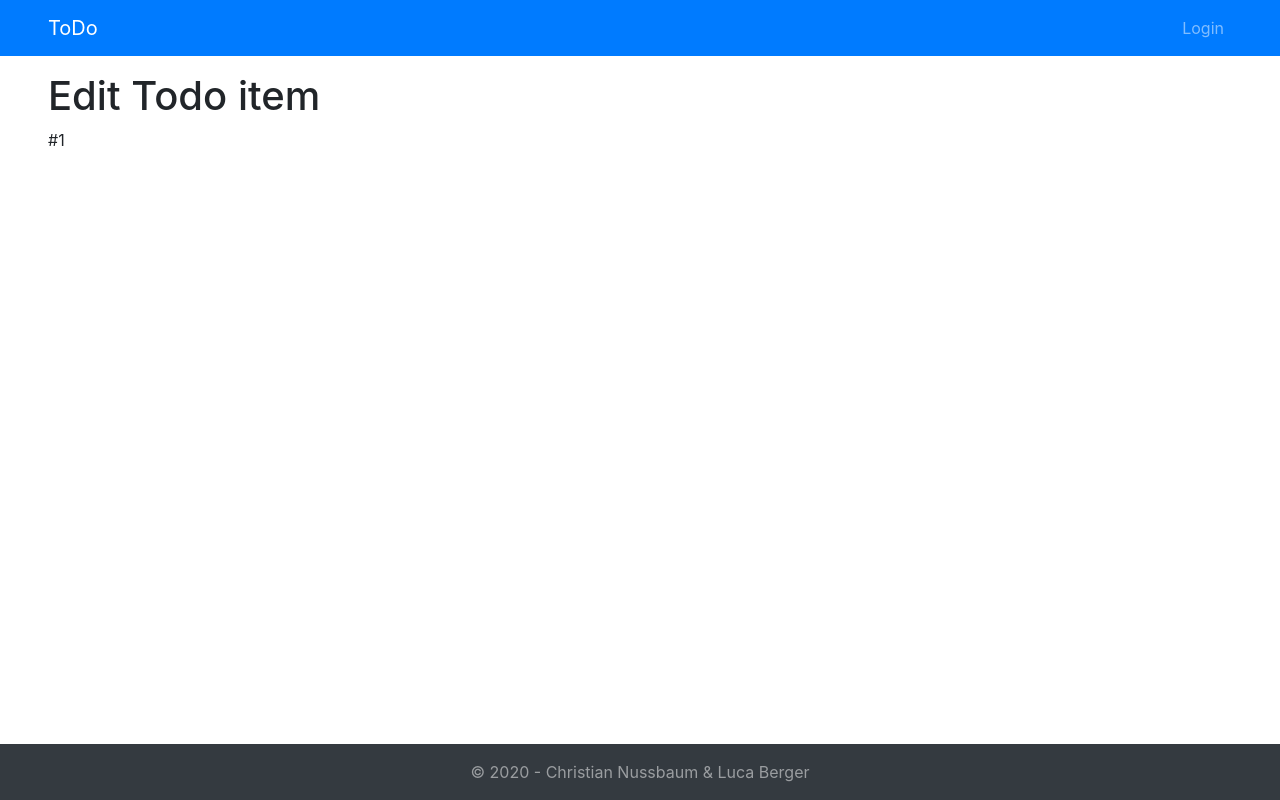
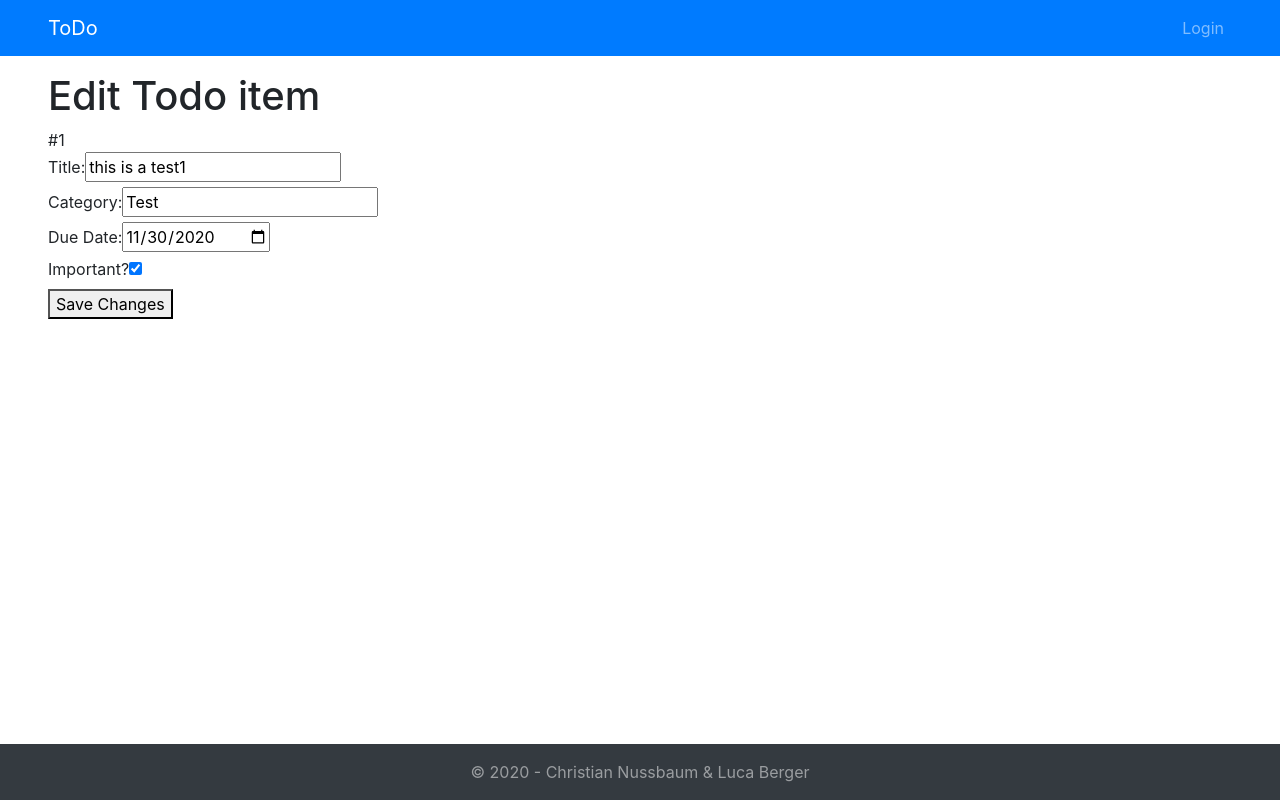
Before and after one commit to Christian-Nussbaum/bti7540q-todo-app, an Angular app: page /edit-todo/1 in a window 1280 px wide. Built offline with nearby package versions, Linux system fonts and the light colour scheme.

Commit message:
Added functionality to edit-todo

```diff
--- a/src/app/edit-todo/edit-todo.component.html
+++ b/src/app/edit-todo/edit-todo.component.html
@@ -3,3 +3,37 @@
 <div *ngIf="todoItem">
   #{{todoItem.id}}
 </div>
+
+<form [formGroup]="editTodoForm" (ngSubmit)="onSubmit(editTodoForm.value)">
+
+    <div>
+      <label for="title">
+        Title:
+      </label>
+      <input id="title" type="text" formControlName="title">
+    </div>
+
+    <div>
+      <label for="category">
+        Category:
+      </label>
+      <input id="category" type="text" formControlName="category">
+    </div>
+
+    <div>
+      <label for="dueDate">
+        Due Date:
+      </label>
+      <input id="dueDate" type="date" formControlName="dueDate">
+    </div>
+
+    <div>
+      <label for="important">
+        Important?
+      </label>
+      <input id="important" type="checkbox" formControlName="important">
+    </div>
+
+    <button class="button" type="submit">Save Changes</button>
+
+  </form>
--- a/src/app/edit-todo/edit-todo.component.ts
+++ b/src/app/edit-todo/edit-todo.component.ts
@@ -1,7 +1,8 @@
 import { Component, OnInit } from '@angular/core';
-import {ActivatedRoute} from '@angular/router';
+import {ActivatedRoute, Router} from '@angular/router';
 import {TodoItemRepositoryService} from '../services/todo-item-repository.service';
 import {Todo} from '../model/todo';
+import { FormBuilder, FormGroup } from '@angular/forms';
 
 @Component({
   selector: 'app-edit-todo',
@@ -11,9 +12,12 @@ import {Todo} from '../model/todo';
 export class EditTodoComponent implements OnInit {
 
   todoItem: Todo;
+  editTodoForm: FormGroup;
 
   constructor(
+    private formBuilder: FormBuilder,
     private readonly route: ActivatedRoute,
+    private readonly router: Router,
     private readonly todoItemRepository: TodoItemRepositoryService
   ) {
 
@@ -24,6 +28,22 @@ export class EditTodoComponent implements OnInit {
       const id = params.id;
       this.todoItem = this.todoItemRepository.getTodoById(id);
     });
+
+    this.editTodoForm = this.formBuilder.group({
+      title: this.todoItem.title,
+      category: this.todoItem.category,
+      dueDate: this.todoItem.dueDate,
+      important: this.todoItem.important
+      });
+  }
+
+  onSubmit(data: any) {
+    this.editTodoForm.reset();
+    console.log(data);
+
+    const todo = new Todo(this.todoItem.id, data.title, data.category, data.dueDate, data.important);
+    this.todoItemRepository.updateTodo(this.todoItem.id, todo);
+    this.router.navigateByUrl('/');
   }
 
 }
```
